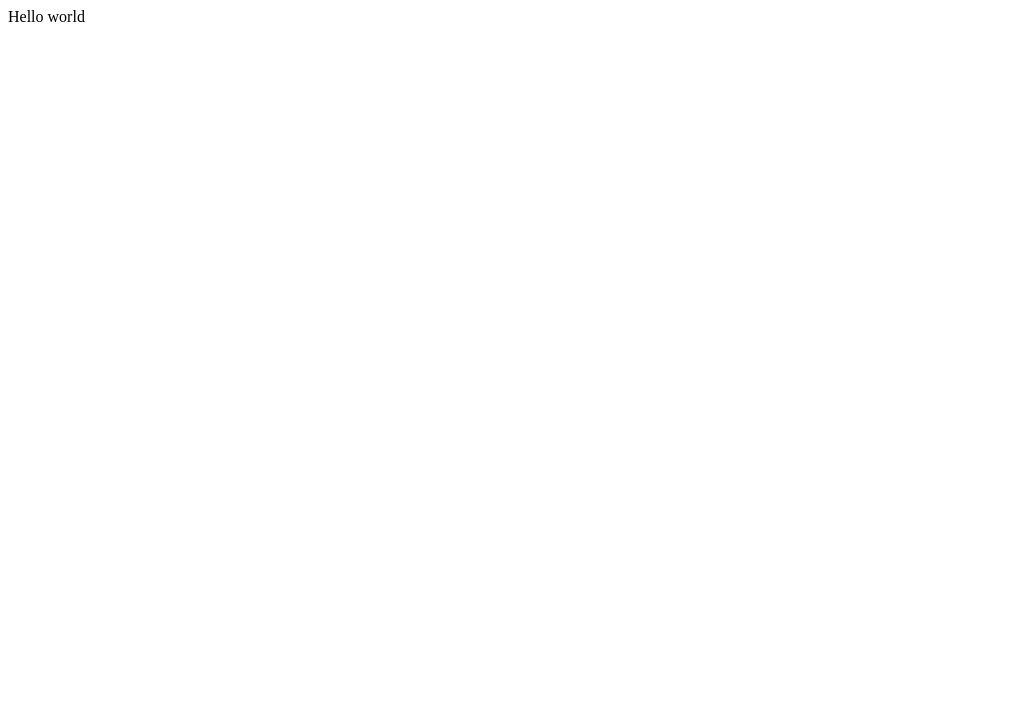
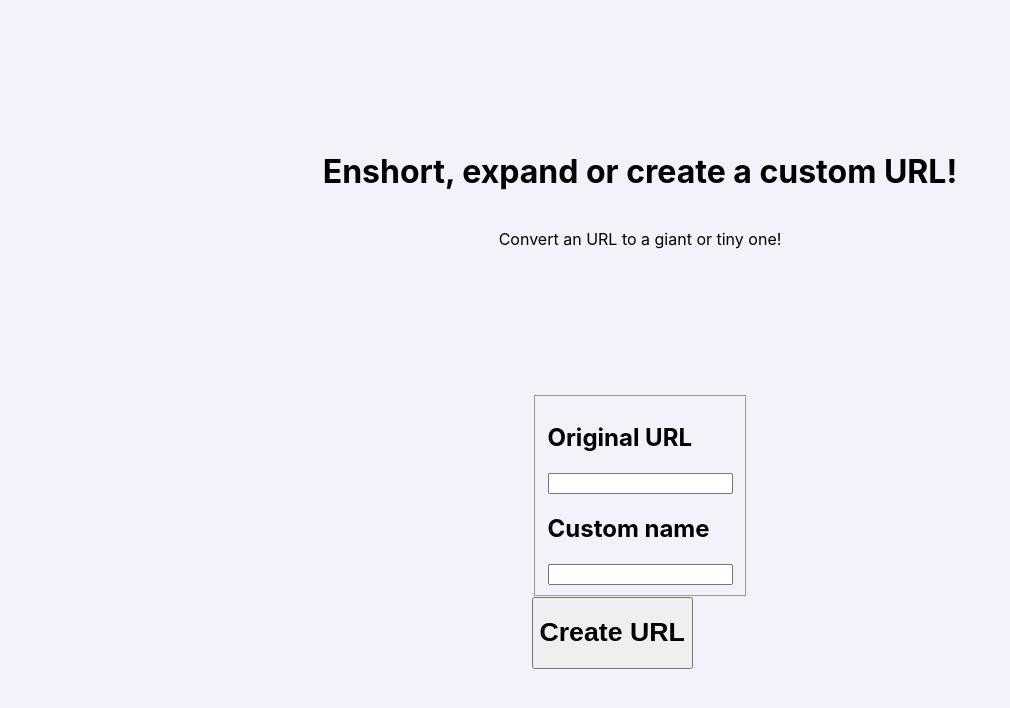
Before and after one commit to Lucasc-Dev/URL-Extender-frontend, a Next.js app: page / in a window 1280 px wide. Shown: the top 708 px of the page, without its empty margins (0-1010 px from the left). Built offline with nearby package versions, Linux system fonts and the light colour scheme.

Commit message:
Main page: start of the page.

```diff
--- a/pages/_app.tsx
+++ b/pages/_app.tsx
@@ -1,3 +1,6 @@
+import '../styles/global.css';
+import '../styles/main_page.css';
+
 function MyApp({ Component, pageProps }) {
   return <Component {...pageProps} />
 }
--- a/pages/index.tsx
+++ b/pages/index.tsx
@@ -1,5 +1,31 @@
 export default function Home() {
   return (
-    <div>Hello world</div>
+    <div id="container" >
+      <header>
+        <div className="header-text" >
+          <h1>Enshort, expand or create a custom URL!</h1>
+
+          <p>Convert an URL to a giant or tiny one!</p>
+        </div>
+      </header>
+
+      <main>
+        <form>
+          <fieldset>
+            <h2>Original URL</h2>
+
+            <input type="text" />
+
+            <h2>Custom name</h2>
+
+            <input type="text" />
+          </fieldset>
+
+          <button type="submit">
+            <h1>Create URL</h1>
+          </button>
+        </form>
+      </main>
+    </div>
   )
 }
--- /dev/null
+++ b/styles/global.css
@@ -0,0 +1,16 @@
+html,
+body {
+  padding: 0;
+  margin: 0;
+  font-family: -apple-system, BlinkMacSystemFont, Segoe UI, Roboto, Oxygen,
+    Ubuntu, Cantarell, Fira Sans, Droid Sans, Helvetica Neue, sans-serif;
+}
+
+a {
+  color: inherit;
+  text-decoration: none;
+}
+
+* {
+  box-sizing: border-box;
+}
--- /dev/null
+++ b/styles/main_page.css
@@ -0,0 +1,17 @@
+#container {
+    width: 100vw;
+    height: 100vh;
+    display: flex;
+
+    flex-direction: column;
+    justify-content: space-evenly;
+    align-items: center;
+    background-color: #f2f2fa;
+}
+
+#container .header-text {
+    display: flex;
+    flex-direction: column;
+    justify-self: center;
+    align-items: center;
+}
```
